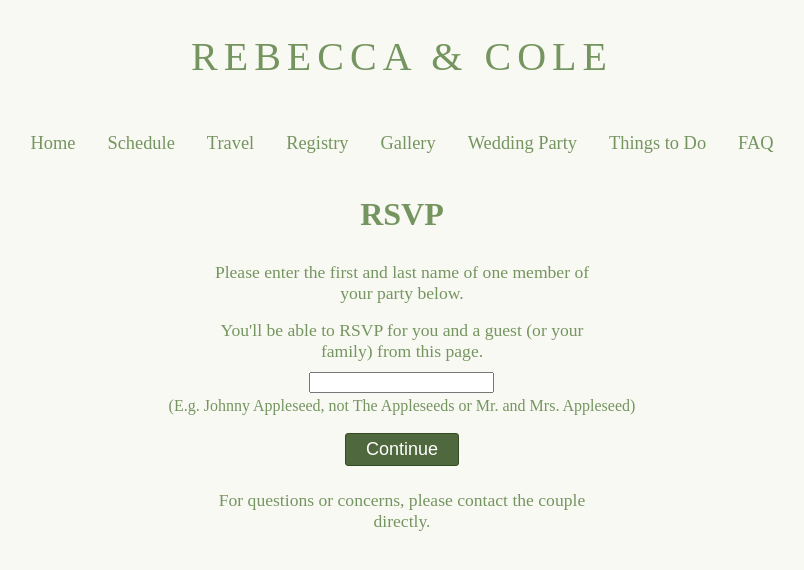
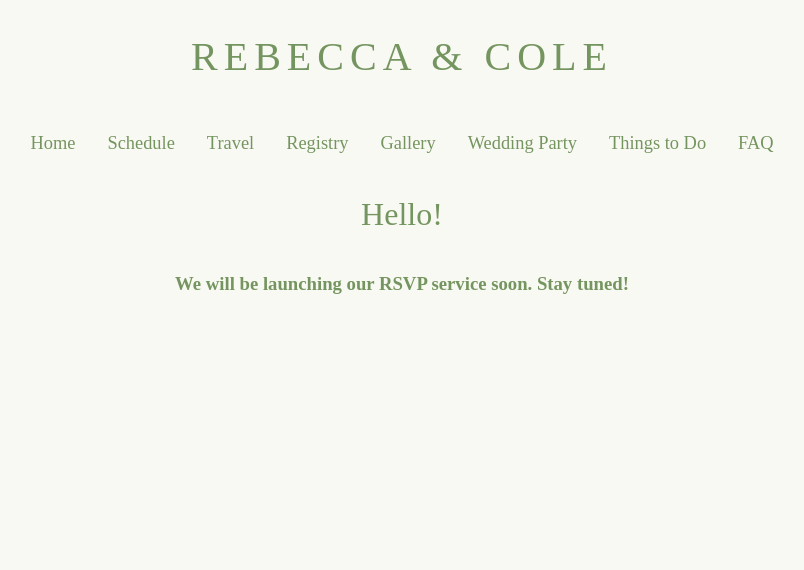
Before and after one commit to colecrum26/wedding, a React (Create React App) app in the folder wedding-website/: page /rsvp in a window 1280 px wide. Shown: the top 570 px of the page, without its empty margins (238-1042 px from the left). Built offline with nearby package versions, Linux system fonts and the light colour scheme; no server answers.

Commit message:
added page to cover rsvp

```diff
--- a/wedding-website/src/App.css
+++ b/wedding-website/src/App.css
@@ -47,6 +47,9 @@ header {
   font-size: 2rem;
   font-weight: 100;
   letter-spacing: 6px;
+}
+.header-main.wip {
+  letter-spacing: normal;
 }
 .page-top {
   font-family: "Cormorant Infant";
--- a/wedding-website/src/App.jsx
+++ b/wedding-website/src/App.jsx
@@ -1,5 +1,6 @@
 import { BrowserRouter as Router, Routes, Route } from "react-router-dom";
 import { Home, Schedule, Travel, Registry, Gallery, WeddingParty, ThingsToDo, FAQ, RSVPSearch } from "./pages";
+import WIP from "./components/wip";
 import "./App.css";
 
 function App() {
@@ -20,7 +21,7 @@ function App() {
         <Route path="/wedding-party" element={<WeddingParty />}></Route>
         <Route path="/things-to-do" element={<ThingsToDo />}></Route>
         <Route path="/questions" element={<FAQ />}></Route>
-        <Route path="/rsvp" element={<RSVPSearch />}></Route>
+        <Route path="/rsvp" element={<WIP />}></Route>
       </Routes>
     </Router>
   );
--- /dev/null
+++ b/wedding-website/src/components/wip.jsx
@@ -0,0 +1,11 @@
+import Header from "./header";
+
+export default function WIP() {
+  return (
+    <div className="page-container">
+        <Header />
+      <h1 className="header-main wip">Hello!</h1>
+      <h3>We will be launching our RSVP service soon. Stay tuned!</h3>
+    </div>
+  );
+}
--- a/wedding-website/src/pages/home.jsx
+++ b/wedding-website/src/pages/home.jsx
@@ -5,6 +5,7 @@ import bestLook from "../assets/IMG_4135.JPG"
 // import Countdown from "../components/countdown";
 
 export default function Home() {
+
   return (
     <div className="page-container">
       <Header />
```
